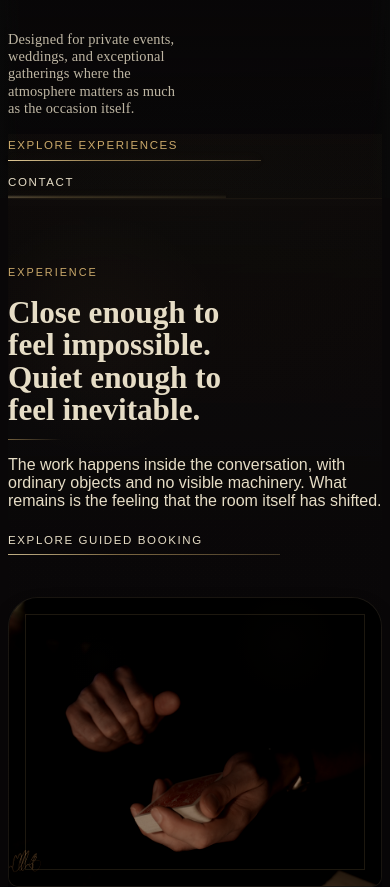
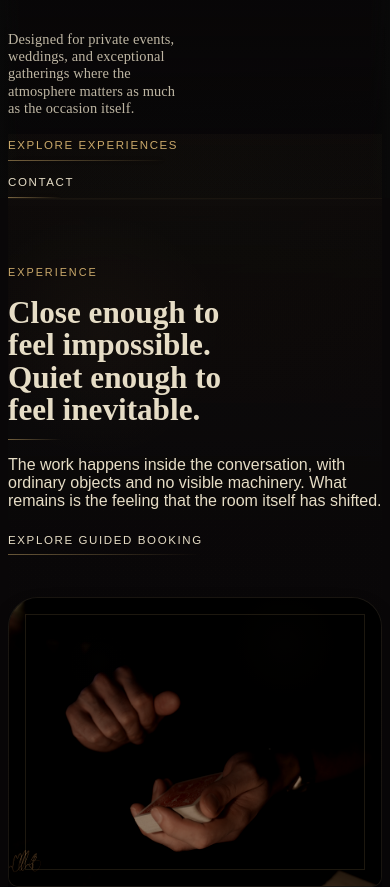
Before and after one commit to chaseellsworthiv-artifice/Artifice-Website, a Next.js app: page / in a window 390 px wide. Shown: the part 1680-2567 px from the top of the page. Built offline with nearby package versions, Linux system fonts and the light colour scheme; a web font is replaced by a local one.

Commit message:
Restore tapered hero CTA lines

```diff
--- a/components/hero-experience.module.css
+++ b/components/hero-experience.module.css
@@ -312,7 +312,8 @@
   position: relative;
   display: inline-flex;
   align-items: center;
-  width: min(100%, 17rem);
+  width: fit-content;
+  max-width: 100%;
   text-decoration: none;
   font-size: 0.78rem;
   line-height: 1;
@@ -320,6 +321,7 @@
   text-transform: uppercase;
   padding: 0.16rem 0 0.58rem;
   isolation: isolate;
+  white-space: nowrap;
 }
 
 .primaryLink {
@@ -338,13 +340,13 @@
   left: 0;
   width: 100%;
   height: 1px;
-  background: linear-gradient(90deg, rgba(246, 224, 170, 0.95), rgba(201, 168, 106, 0.74) 22%, rgba(201, 168, 106, 0.34) 58%, rgba(201, 168, 106, 0));
-  background-size: 180% 100%;
+  background: linear-gradient(90deg, rgba(201, 168, 106, 0.68), rgba(201, 168, 106, 0.28) 58%, rgba(201, 168, 106, 0));
+  background-size: 100% 100%;
   background-position: 0% 50%;
   transform: scaleX(1);
   transform-origin: left center;
   will-change: transform, opacity, filter;
-  opacity: 0.82;
+  opacity: 0.74;
   filter: blur(0);
 }
 
@@ -357,7 +359,7 @@
 
 .heroActionsRevealed .primaryLink::after,
 .heroActionsRevealed .secondaryLink::after {
-  animation: ctaLineDraw 1.45s cubic-bezier(0.16, 0.72, 0.18, 1) forwards;
+  animation: ctaLineDraw 1.35s cubic-bezier(0.16, 0.72, 0.18, 1) forwards;
 }
 
 .heroActionsRevealed .secondaryLink::after {
@@ -367,29 +369,26 @@
 @keyframes ctaLineDraw {
   0% {
     opacity: 0;
-    filter: blur(2px);
-    background-position: 100% 50%;
+    filter: blur(1.2px);
     box-shadow: 0 0 0 rgba(201, 168, 106, 0);
     transform: scaleX(0);
   }
 
   16% {
-    opacity: 1;
-    box-shadow: 0 0 10px rgba(201, 168, 106, 0.16);
+    opacity: 0.86;
+    box-shadow: 0 0 8px rgba(201, 168, 106, 0.12);
   }
 
   70% {
-    opacity: 1;
-    filter: blur(0.7px);
-    background-position: 0% 50%;
-    box-shadow: 0 0 12px rgba(201, 168, 106, 0.18);
+    opacity: 0.82;
+    filter: blur(0.35px);
+    box-shadow: 0 0 10px rgba(201, 168, 106, 0.12);
     transform: scaleX(1);
   }
 
   100% {
-    opacity: 0.82;
+    opacity: 0.74;
     filter: blur(0);
-    background-position: 0% 50%;
     box-shadow: 0 0 0 rgba(201, 168, 106, 0);
     transform: scaleX(1);
   }
@@ -1210,7 +1209,8 @@
 
   .primaryLink,
   .secondaryLink {
-    width: min(100%, 17rem);
+    width: fit-content;
+    max-width: 100%;
   }
 
 
```
